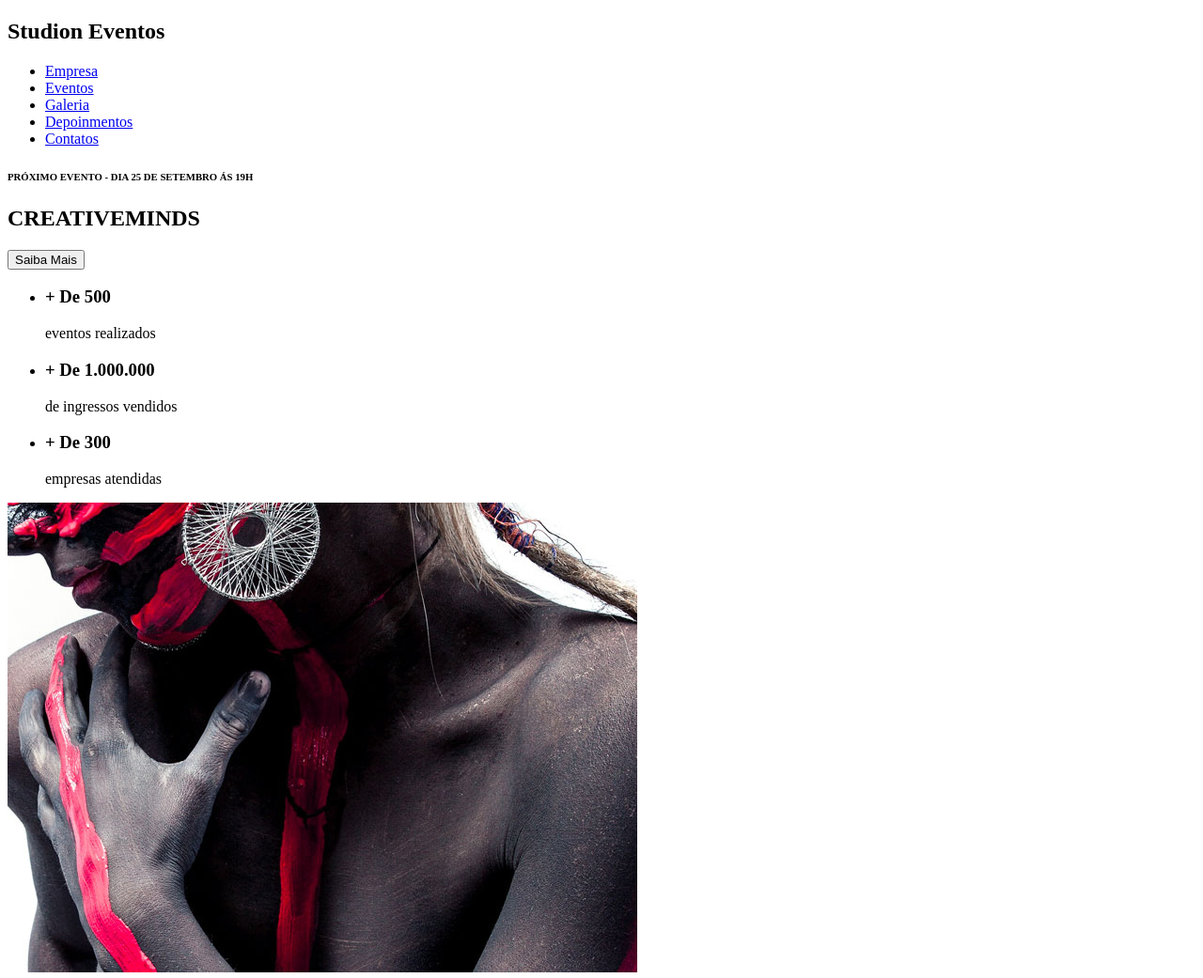
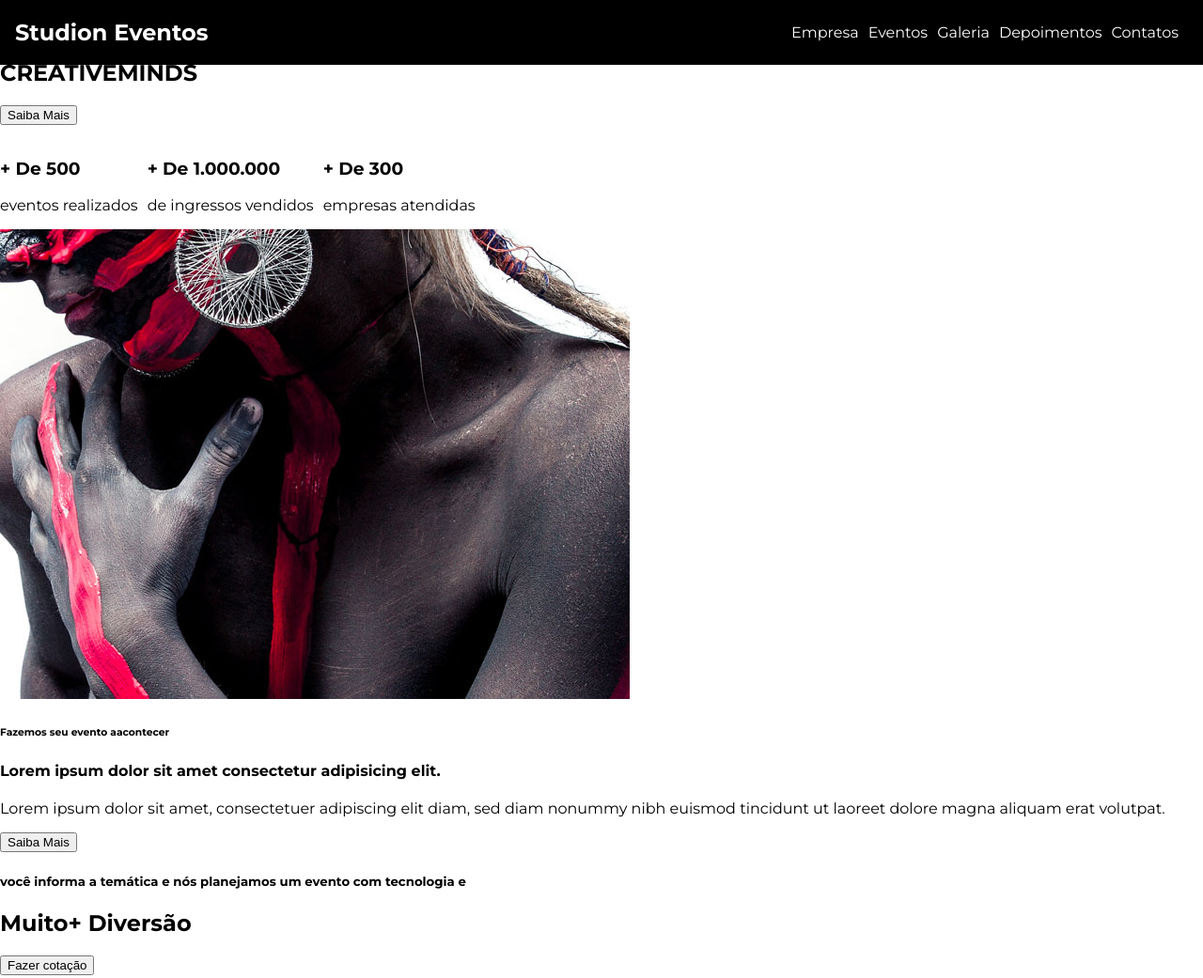
Before and after one commit to GBbrand175/Studion, a website: page src/index.html in a window 1280 px wide. Shown: the top 1041 px of the page at 94% size. Drawn offline with Linux system fonts and the light colour scheme.

Commit message:
Foi atualizado o cabeçalho usando css. elementos(':hover, a, etc.. )

```diff
--- a/src/index.html
+++ b/src/index.html
@@ -4,13 +4,14 @@
      <meta charset="UTF-8">
      <meta http-equiv="X-UA-Compatible" content="IE=edge">
      <meta name="viewport" content="width=device-width, initial-scale=1.0">
+     <link rel="stylesheet" href="style.css">
      <title>Studion.Events</title>
   </head>
 
   <body>
-       <nav>
+       <nav class="navbar">
            <h1> Studi<span>on </span> <span> Eventos</span></h1>
-           <ul>
+           <ul class="navbar__links">
               <li>
                <a href="#empresa">
                  Empresa
@@ -28,7 +29,7 @@
               </li>
               <li>
                  <a href="#depoimentos">
-                  Depoinmentos
+                  Depoimentos
                  </a>
               </li>
               <li>
@@ -94,7 +95,7 @@
             <button type="submit">enviar</button>
             <ul>
               <li><a href="https://facebook.com/" target="_blank">facebook</a> </li>
-              <li><a href="https://twiter.com/" target="_blank">twiter</a></li>
+              <li><a href="https://whatsapp.com/" target="_blank">whatsapp</a></li>
               <li><a href="https://youtube.com/" target="_blank">youtube</a></li>
               <hr />
               <p>
--- /dev/null
+++ b/src/style.css
@@ -0,0 +1,54 @@
+@import url('https://fonts.googleapis.com/css2?family=Montserrat:wght@400;700&display=swap');
+
+* {
+    box-sizing: border-box;
+}
+
+:root {
+    --color-primary: #ffc500;
+    font-family:'Montserrat', sans-serif;
+    font-size: 16px;
+}
+
+body{
+    margin: 0;
+}
+
+ul {
+    display: flex;
+    list-style: none;
+    padding-left: 0%;
+}
+
+li {
+    margin-right: 0.625rem;
+}
+
+.navbar {
+    position: fixed;
+    display: grid;
+    grid-template-columns: auto auto;
+    align-items: center;
+    top: 0;
+    left: 0;
+
+    width: 100%;
+    padding: 0 1rem;
+
+    background-color: #000;
+    color: #fff;
+
+}
+
+.navbar__links {
+    justify-self: end;
+}
+
+.navbar__links a {
+    color: #fff;
+    text-decoration: none;
+}
+
+.navbar__links a:hover {
+    color: var(--color-primary);
+}
```
